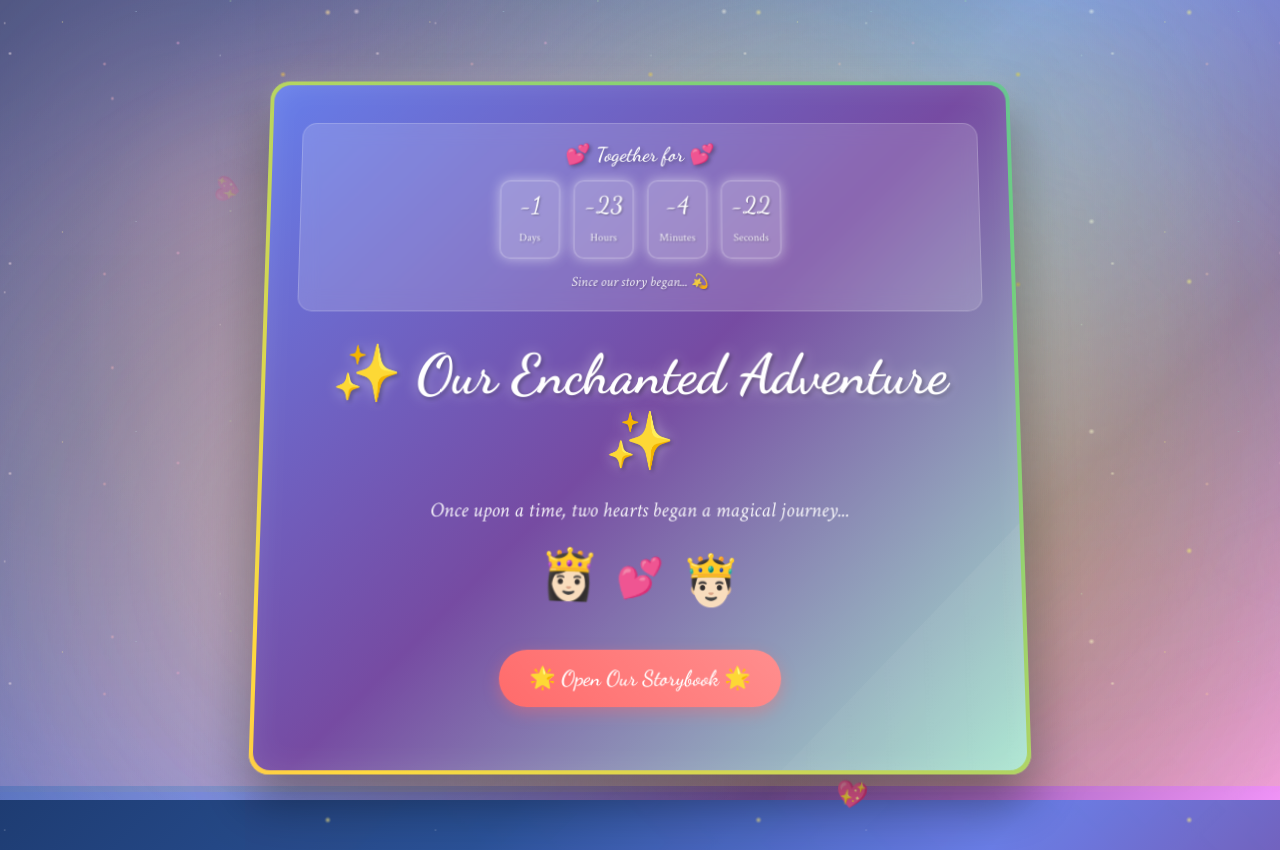
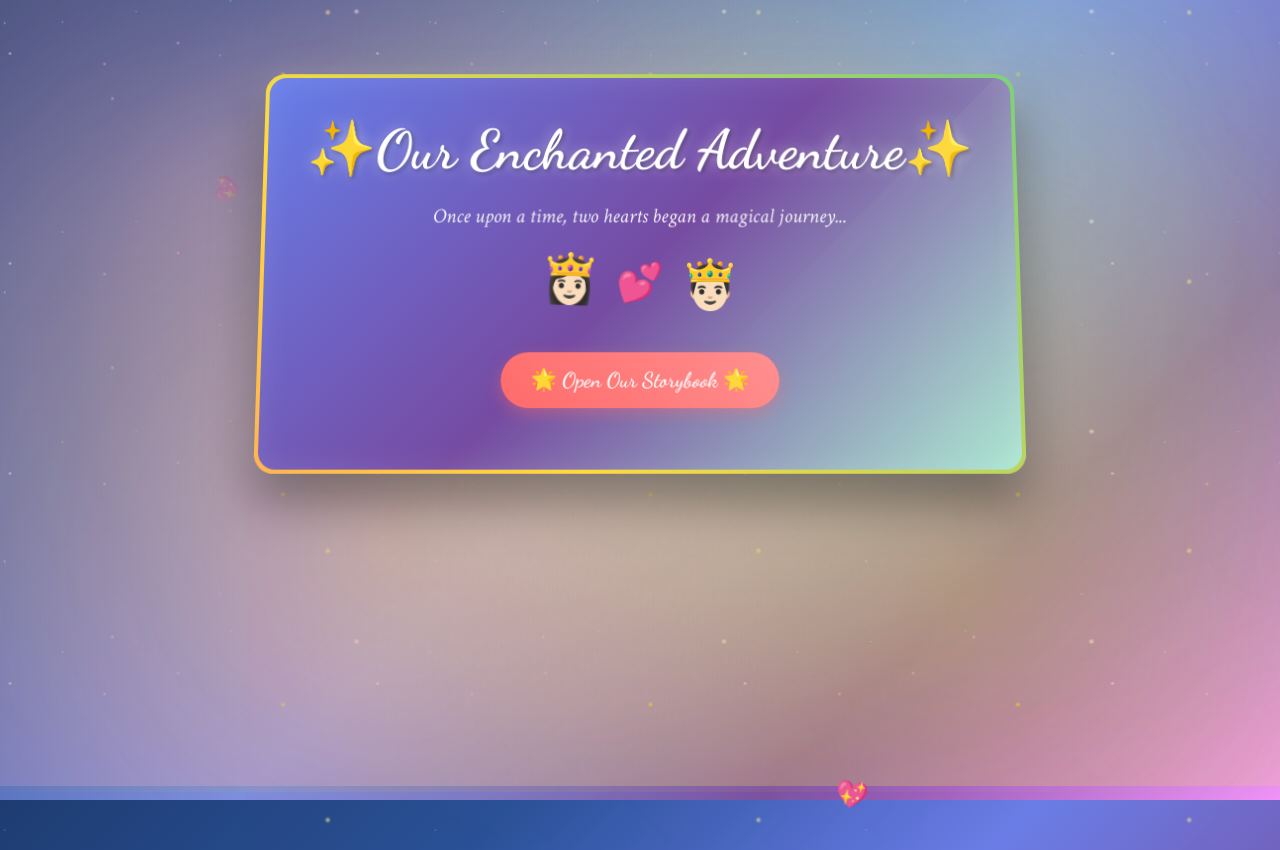
Before and after one commit to itSkyyledc/Special-Day-with-Andie, a website: page index.html in a window 1280 px wide. Drawn offline with Linux system fonts and the light colour scheme.

Commit message:
Update index.html

```diff
--- a/index.html
+++ b/index.html
@@ -16,7 +16,7 @@
     <div class="book-container">
         <div class="book-cover">
             <div class="book-content">
-                 <div class="relationship-timer">
+                 <!-- <div class="relationship-timer">
                     <div class="timer-label">💕 Together for 💕</div>
                     <div class="timer-display" id="relationshipTimer">
                         <span class="time-unit"><span id="days">0</span><br><small>Days</small></span>
@@ -25,8 +25,8 @@
                         <span class="time-unit"><span id="seconds">0</span><br><small>Seconds</small></span>
                     </div>
                     <div class="timer-subtitle">Since our story began... 💫</div>
-                </div>
-                <h1 class="main-title">✨ Our Enchanted Adventure ✨</h1>
+                </div>  -->
+                <h1 class="main-title">✨Our Enchanted Adventure✨</h1>
                 <div class="subtitle">Once upon a time, two hearts began a magical journey...</div>
                 <div class="cute-characters">
                     <span class="princess">👸🏻</span>
```
